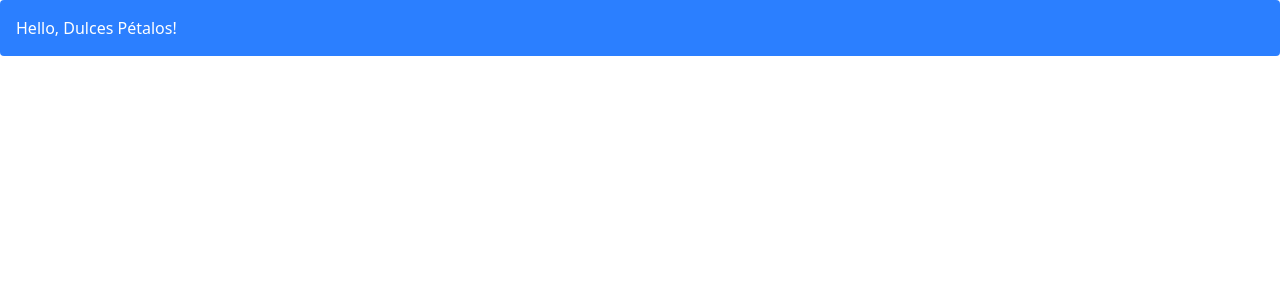
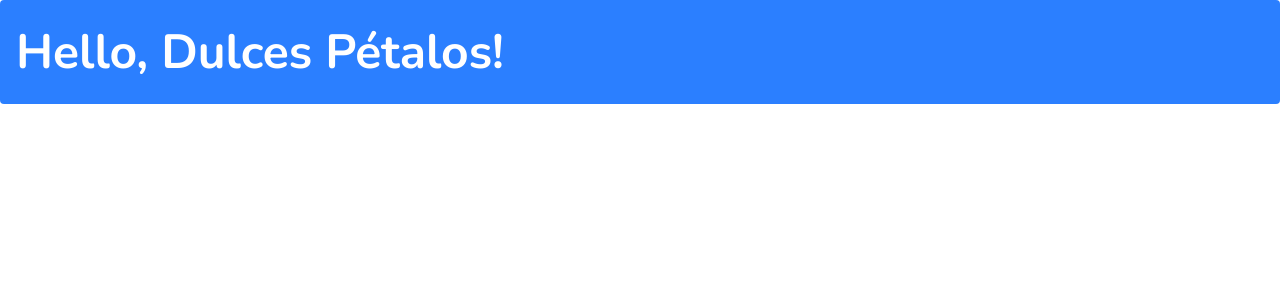
Before and after one commit to SErramuzpe-97/dulces-petalos, a React (Vite) app: page / in a window 1280 px wide. Shown: the top 300 px of the page. Built offline with nearby package versions, Linux system fonts and the light colour scheme.

Commit message:
styles: added design foundations to tailwind-config

```diff
--- a/index.html
+++ b/index.html
@@ -4,6 +4,11 @@
     <meta charset="UTF-8" />
     <meta name="viewport" content="width=device-width, initial-scale=1.0" />
     <link rel="icon" type="image/svg+xml" href="/favicon.svg" />
+    <link
+      href="https://fonts.googleapis.com/css2?family=DM+Sans:wght@400;500;600;700&family=Nunito:wght@500;700&display=swap"
+      rel="stylesheet"
+    />
+
     <title>Dulces Pétalos</title>
   </head>
   <body>
--- a/src/index.css
+++ b/src/index.css
@@ -1 +1,2 @@
+@config "../tailwind.config.js";
 @import "tailwindcss";
--- /dev/null
+++ b/tailwind.config.js
@@ -0,0 +1,164 @@
+import plugin from 'tailwindcss/plugin'
+
+export default {
+  content: ['./index.html', './src/**/*.{js,jsx,ts,tsx}'],
+  theme: {
+    extend: {
+      colors: {
+        primary: {
+          100: '#ffd1dc',
+          200: '#ff92ac',
+          300: '#ff547d',
+          400: '#ff154d',
+          500: '#d50033',
+          600: '#970024',
+        },
+        secondary: {
+          100: '#f8b3cd',
+          200: '#f37eaa',
+          300: '#ee4a88',
+          400: '#e91665',
+          500: '#b5114f',
+          600: '#800c38',
+        },
+        accent: {
+          100: '#f3d1df',
+          200: '#e8a3bf',
+          300: '#dc729d',
+          400: '#cf407a',
+          500: '#a82a5d',
+          600: '#771e42',
+        },
+        neutral: {
+          100: '#fff',
+          200: '#f9f9f9',
+          300: '#d2d2d2',
+          400: '#bbbbbb',
+          500: '#a4a4a4',
+          600: '#8e8e8e',
+          700: '#777777',
+          800: '#606060',
+          900: '#4a4a4a',
+          1000: '#333333',
+        },
+        error: {
+          100: '#ffcdd1',
+          200: '#ff9aa2',
+          300: '#ff5a67',
+          400: '#ff1a2c',
+          500: '#d90011',
+          600: '#99000c',
+        },
+        warning: {
+          100: '#ffb7b2',
+          200: '#ff8178',
+          300: '#ff4a3e',
+          400: '#ff1403',
+          500: '#c80d00',
+          600: '#8e0900',
+        },
+        success: {
+          100: '#daf2e7',
+          200: '#b5e5cf',
+          300: '#86d4b0',
+          400: '#56c491',
+          500: '#39a171',
+          600: '#287250',
+        },
+      },
+      fontFamily: {
+        sans: ['"DM Sans"', 'ui-sans-serif', 'system-ui', 'sans-serif'],
+        heading: ['"Nunito"', 'ui-sans-serif', 'system-ui', 'sans-serif'],
+      },
+      borderRadius: {
+        none: '0px',
+        '2xs': '12px',
+        xs: '24px',
+        s: '36px',
+        m: '48px',
+        l: '60px',
+        xl: '72px',
+        '2xl': '96px',
+        '3xl': '120px',
+        full: '999px',
+      },
+      fontSize: {
+        h1: ['48px', { lineHeight: '72px' }],
+        h2: ['40px', { lineHeight: '60px' }],
+        h3: ['34px', { lineHeight: '51px' }],
+        h4: ['28px', { lineHeight: '42px' }],
+        h5: ['24px', { lineHeight: '36px' }],
+        h6: ['20px', { lineHeight: '30px' }],
+      },
+      spacing: {
+        '3xs': '4px',
+        '2xs': '8px',
+        xs: '16px',
+        s: '24px',
+        m: '32px',
+        l: '40px',
+        xl: '48px',
+        '2xl': '64px',
+        '3xl': '80px',
+        '4xl': '96px',
+      },
+      border: {
+        s: '0px',
+        m: '1px',
+        l: '2px',
+        xl: '3px',
+        '2xl': '4px',
+        '3xl': '5px',
+        '4xl': '6px',
+        '5xl': '8px',
+        '6xl': '10px',
+        '7xl': '12px',
+      },
+    },
+  },
+  plugins: [
+    plugin(function ({ addBase, theme }) {
+      addBase({
+        body: {
+          backgroundColor: theme('colors.neutral.100'),
+          fontFamily: theme('fontFamily.sans').join(', '),
+          fontSize: '16px',
+          lineHeight: '24px',
+        },
+        'h1, h2, h3, h4, h5, h6': {
+          fontFamily: theme('fontFamily.heading').join(', '),
+        },
+        h1: {
+          fontSize: theme('fontSize.h1')[0],
+          lineHeight: theme('fontSize.h1')[1].lineHeight,
+          fontWeight: theme('fontWeight.bold'),
+        },
+        h2: {
+          fontSize: theme('fontSize.h2')[0],
+          lineHeight: theme('fontSize.h2')[1].lineHeight,
+          fontWeight: theme('fontWeight.bold'),
+        },
+        h3: {
+          fontSize: theme('fontSize.h3')[0],
+          lineHeight: theme('fontSize.h3')[1].lineHeight,
+          fontWeight: theme('fontWeight.bold'),
+        },
+        h4: {
+          fontSize: theme('fontSize.h4')[0],
+          lineHeight: theme('fontSize.h4')[1].lineHeight,
+          fontWeight: theme('fontWeight.bold'),
+        },
+        h5: {
+          fontSize: theme('fontSize.h5')[0],
+          lineHeight: theme('fontSize.h5')[1].lineHeight,
+          fontWeight: theme('fontWeight.bold'),
+        },
+        h6: {
+          fontSize: theme('fontSize.h6')[0],
+          lineHeight: theme('fontSize.h6')[1].lineHeight,
+          fontWeight: theme('fontWeight.medium'),
+        },
+      })
+    }),
+  ],
+}
```
